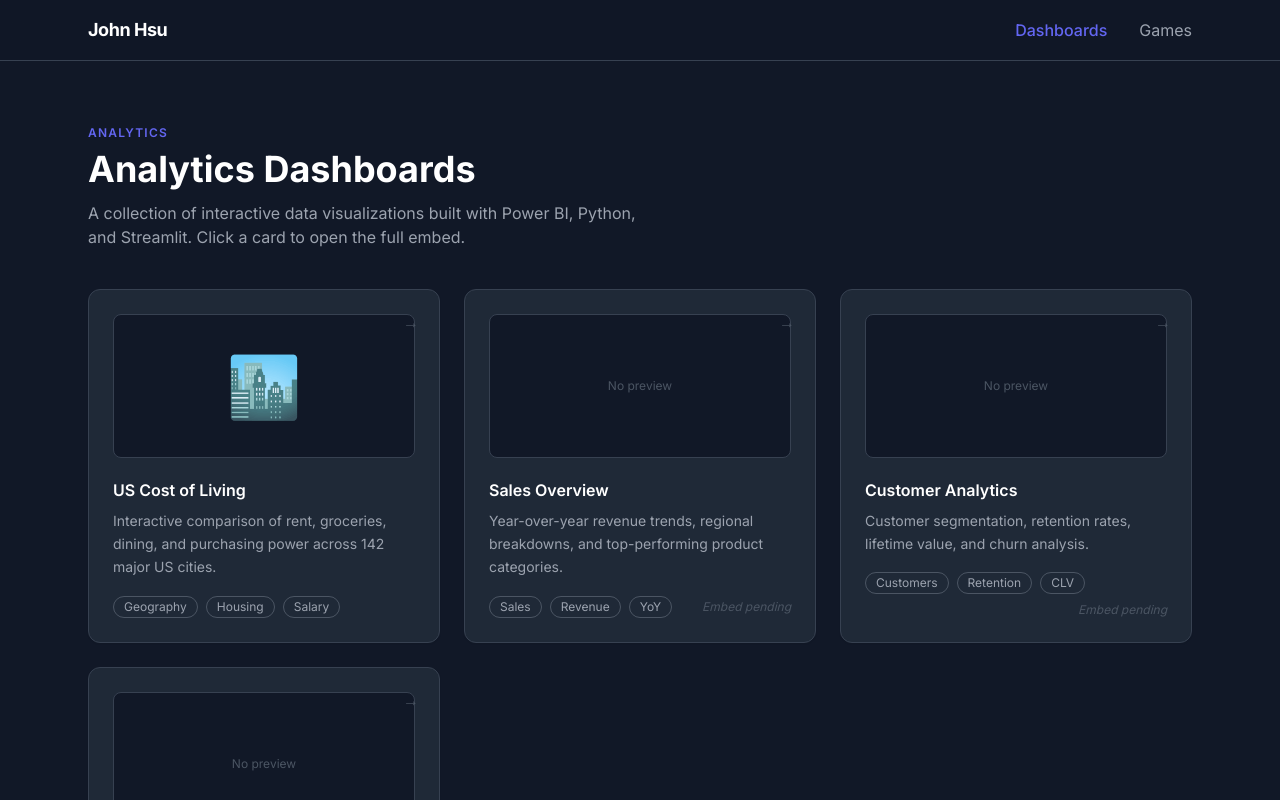
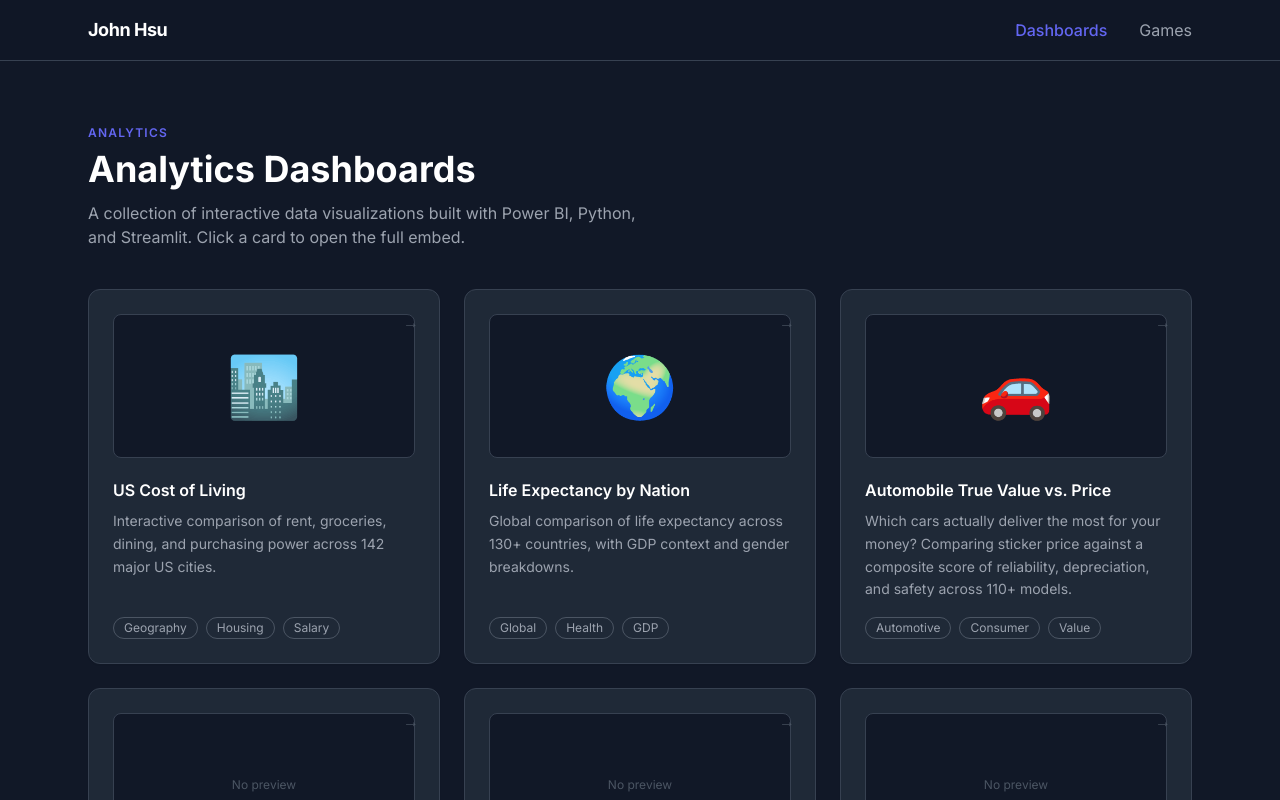
Before and after one commit to johnmhsu11/portfolio, a React (Vite) app: page /dashboards in a window 1280 px wide. Shown: the top 800 px of the page. Built offline with nearby package versions, Linux system fonts and the light colour scheme.

Commit message:
Add Life Expectancy and Auto Value dashboards

```diff
--- a/src/data/dashboards.js
+++ b/src/data/dashboards.js
@@ -7,6 +7,24 @@ const dashboards = [
     tags: ['Geography', 'Housing', 'Salary'],
     thumbnail: null,
     icon: '🏙️',
+  },
+  {
+    id: 'life-expectancy',
+    title: 'Life Expectancy by Nation',
+    description: 'Global comparison of life expectancy across 130+ countries, with GDP context and gender breakdowns.',
+    embedUrl: 'https://life-expectancy-dashboard-fntnxappsllujpdhyy26wde.streamlit.app/?embedded=true',
+    tags: ['Global', 'Health', 'GDP'],
+    thumbnail: null,
+    icon: '🌍',
+  },
+  {
+    id: 'auto-value',
+    title: 'Automobile True Value vs. Price',
+    description: 'Which cars actually deliver the most for your money? Comparing sticker price against a composite score of reliability, depreciation, and safety across 110+ models.',
+    embedUrl: 'https://auto-value-dashboard-nsdh3szyezy385bhwcsvny.streamlit.app/?embedded=true',
+    tags: ['Automotive', 'Consumer', 'Value'],
+    thumbnail: null,
+    icon: '🚗',
   },
   {
     id: 'sales-overview',
```
